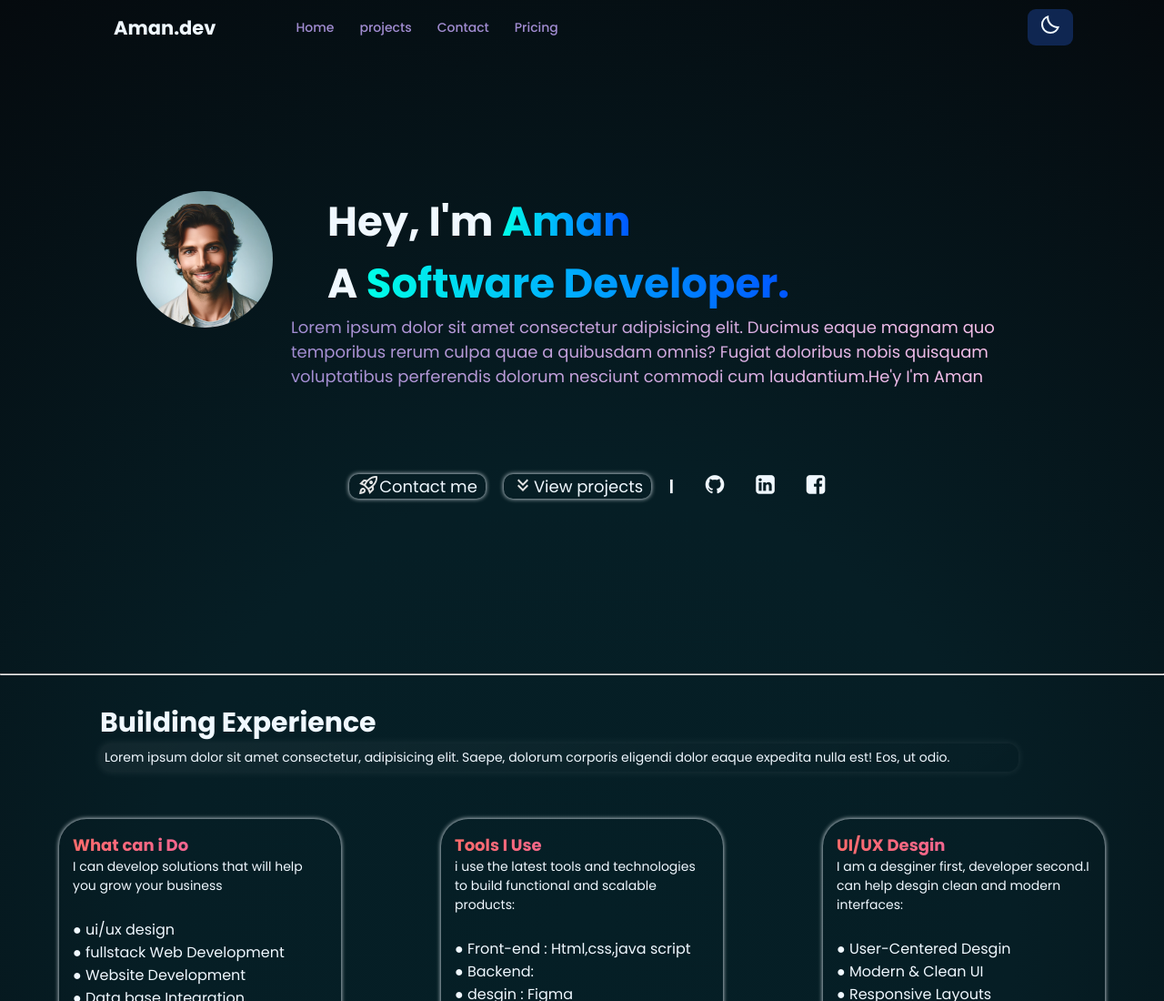
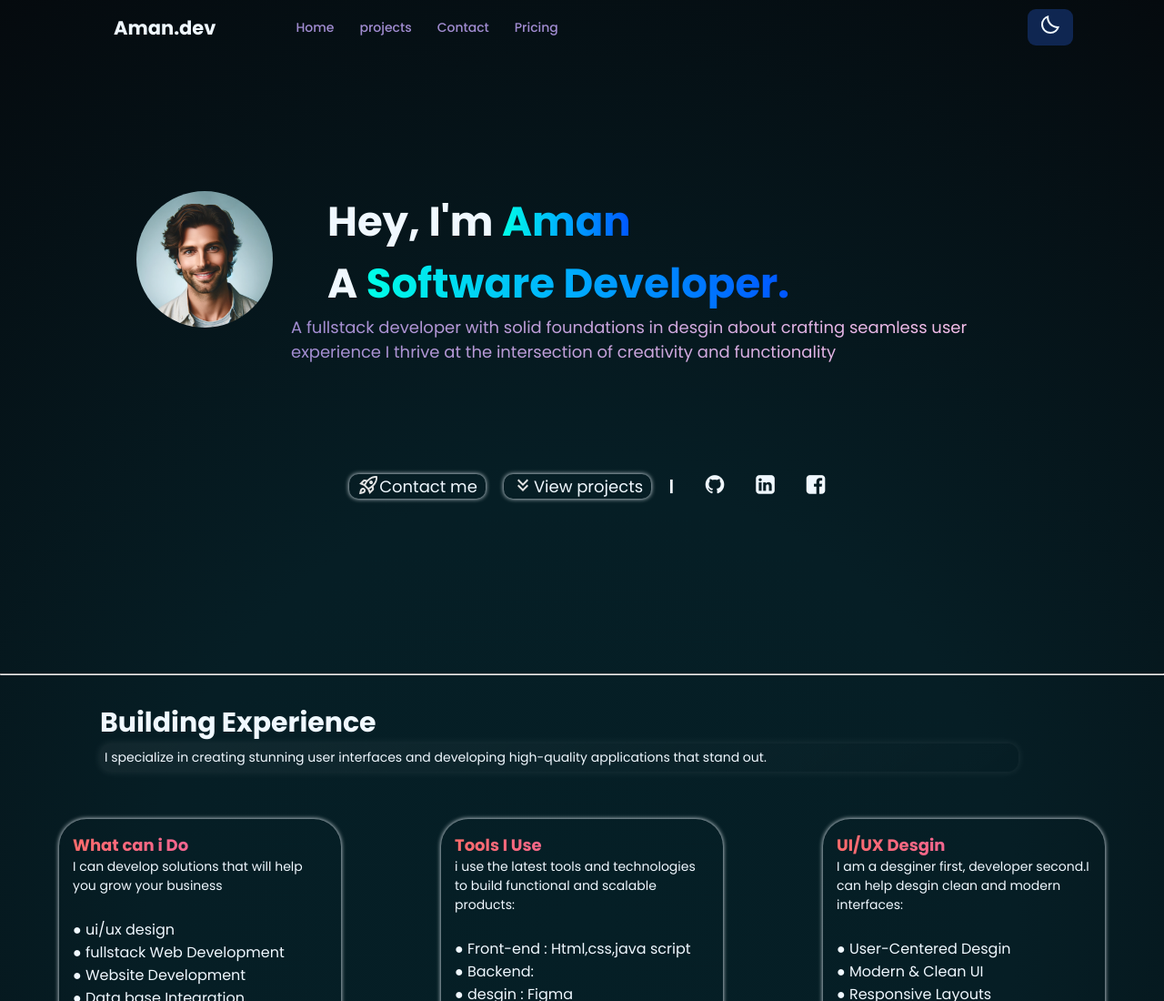
Before and after one commit to Amanvd/amandev, a plain HTML site: page index.html in a window 1280 px wide. Shown: the top 1100 px of the page at 91% size. Drawn offline with Linux system fonts and the light colour scheme.

Commit message:
changed lorem to actual data

```diff
--- a/index.html
+++ b/index.html
@@ -28,7 +28,7 @@
             <div class="pic">
                 <a href="#" ><img class="bitmoji" src="profile-1.png"> </a></div>
                 <div class="info"><h2>Hey, I'm <span class="aman">Aman</span> <br>A <span class="aman">Software Developer.</span></h2>
-                    <p class="ammu">Lorem ipsum dolor sit amet consectetur adipisicing elit. Ducimus eaque magnam quo temporibus rerum culpa quae a quibusdam omnis? Fugiat doloribus nobis quisquam voluptatibus perferendis dolorum nesciunt commodi cum laudantium.He'y I'm Aman </p>
+                    <p class="ammu">A fullstack developer with solid foundations in desgin about crafting seamless user experience I thrive at the intersection of creativity and functionality </p>
             </div>
 
 </main>
@@ -47,7 +47,7 @@
             <hr>
 
      <div class="experience"><div><h4 class="experience2">Building Experience</h4></div>
-     <p id="para2">Lorem ipsum dolor sit amet consectetur, adipisicing elit. Saepe, dolorum corporis eligendi dolor eaque expedita nulla est! Eos, ut odio.</p></div>
+     <p id="para2">I specialize in creating stunning user interfaces and developing high-quality applications that stand out. </p></div>
 
      <div class="boxes">
     <div class="box1">
```
